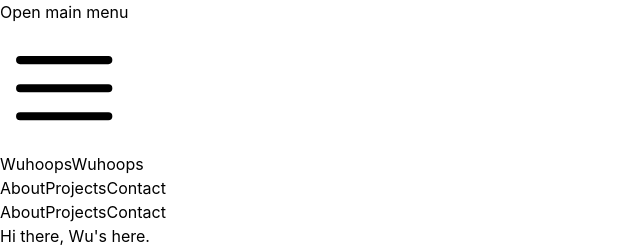
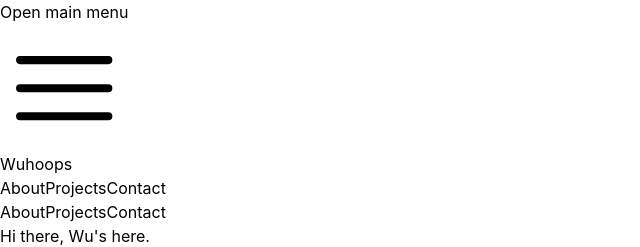
Before and after one commit to oupsn/wuhoops_port, a React (Vite) app: page / in a window 1280 px wide. Shown: the top 247 px of the page, without its empty margins (0-640 px from the left). Built offline with nearby package versions, Linux system fonts and the light colour scheme.

Commit message:
[FIX] nav hero fragment

```diff
--- a/src/component/navBar.tsx
+++ b/src/component/navBar.tsx
@@ -35,10 +35,9 @@ export default function NavBar() {
               </div>
               <div className="flex flex-1 items-center justify-center sm:items-stretch sm:justify-start">
                 <div className="flex flex-shrink-0 items-center">
-                  <a href="#" className="block h-8 w-auto lg:hidden">
+                  <a href="#" className="block h-8 w-auto">
                     Wuhoops
                   </a>
-                  <a className="hidden h-8 w-auto lg:block">Wuhoops</a>
                 </div>
                 <div className="hidden sm:ml-6 sm:block">
                   <div className="flex space-x-6">
```
